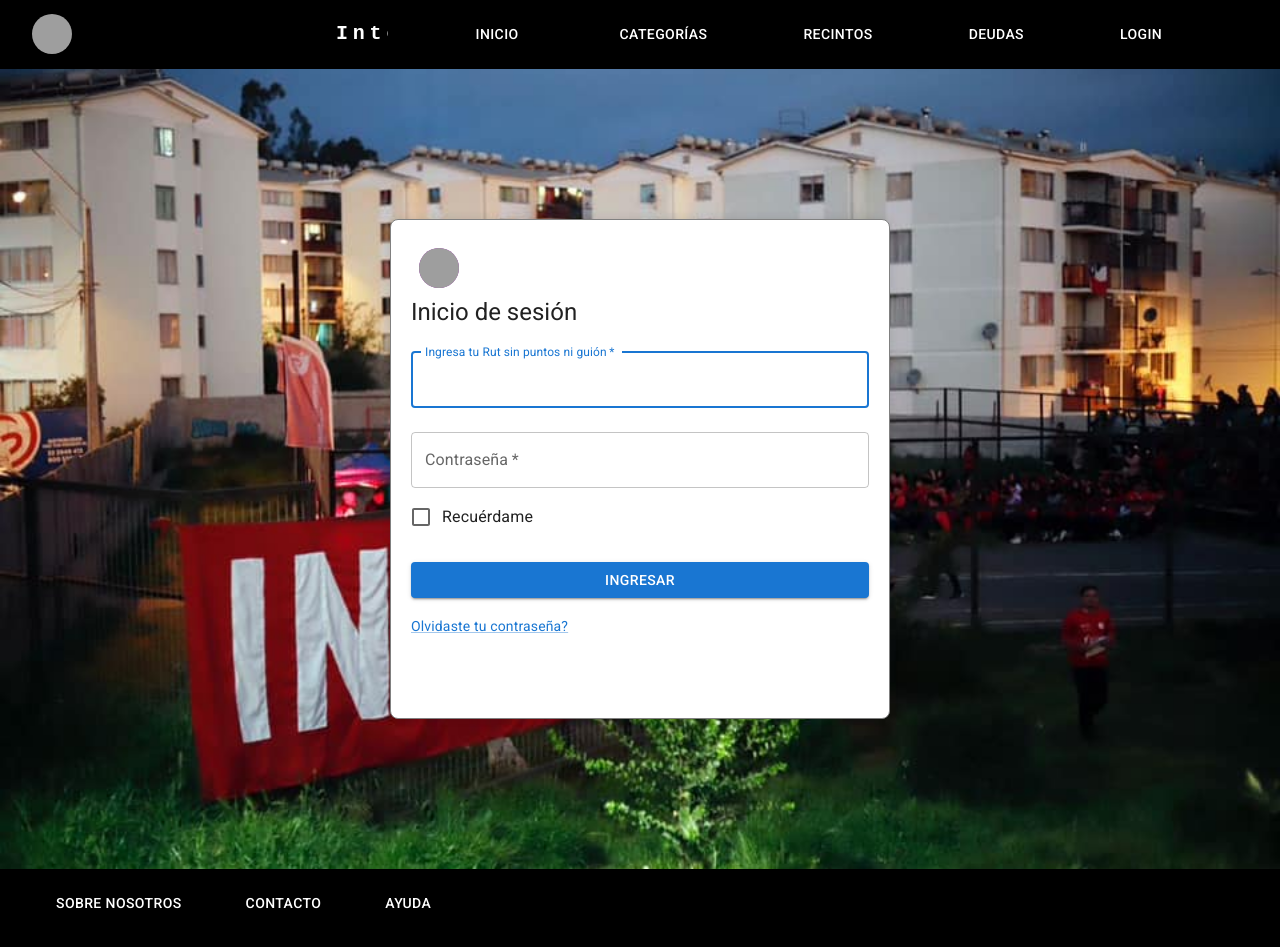
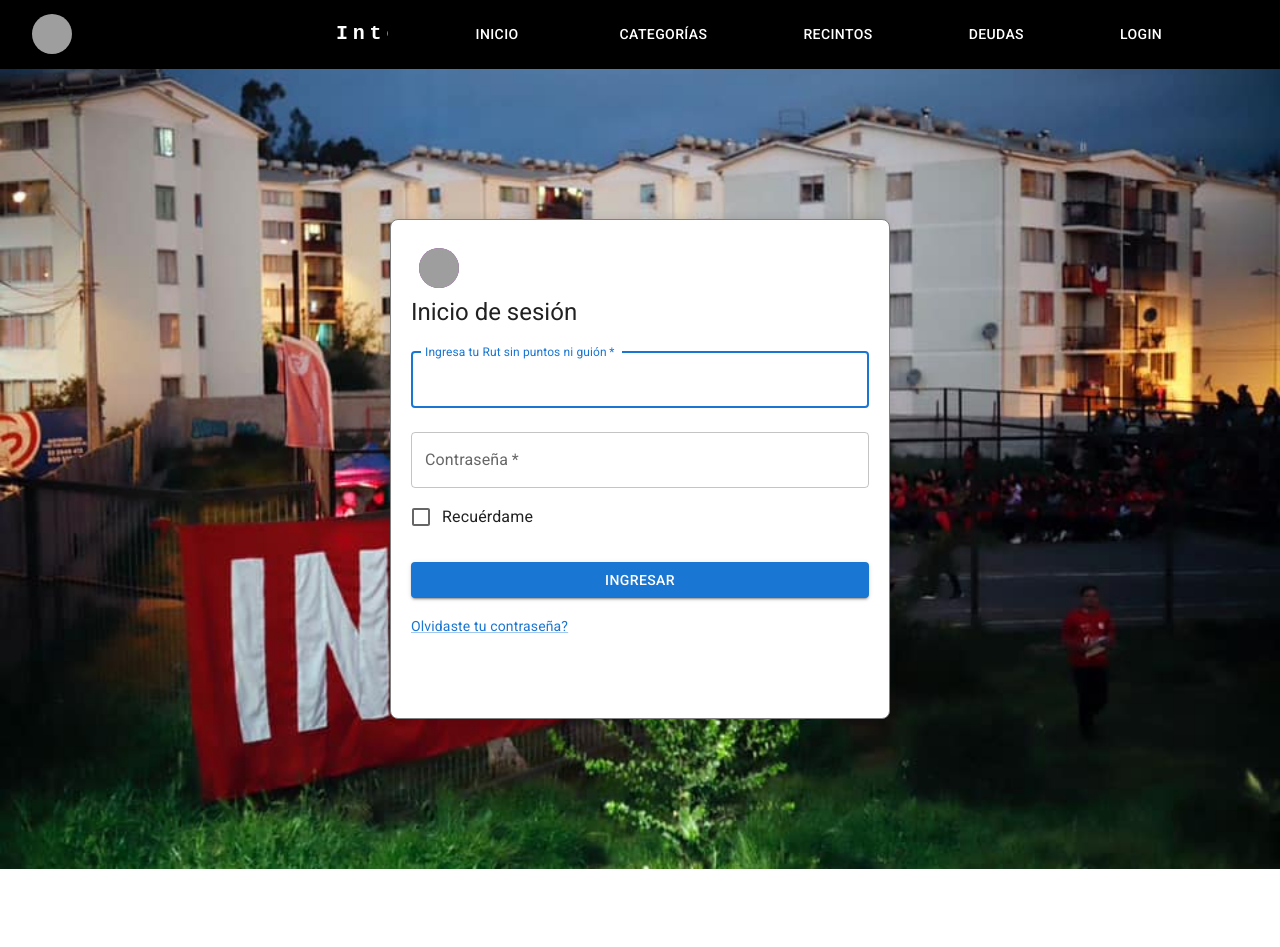
Before and after one commit to Chii1914/InterBM_WebSite, a React (Create React App) app: page /login in a window 1280 px wide. Shown: the top 947 px of the page. After the commit the page ends 869 px from the top, so only its background shows below. Built offline with nearby package versions, Linux system fonts and the light colour scheme; grey boxes are pictures that could not be loaded.

Commit message:
Últimos cambios

```diff
--- a/src/layouts/full-layout/MainLayout.jsx
+++ b/src/layouts/full-layout/MainLayout.jsx
@@ -17,7 +17,6 @@ function MainLayout() {
         <>
         <Header />
           <Outlet />
-          <Footer />
         </>
       ) : (
         <Backdrop
--- a/src/pages/Login/Components/Login_component.jsx
+++ b/src/pages/Login/Components/Login_component.jsx
@@ -29,11 +29,11 @@ export default function SignIn() {
     e.preventDefault();
     try {
       const res = await axios.post("/userver/", inputs);
-
+      console.log(res)
       if (res.data.status === true) {
         alert("Bienvenido ");
 
-      }else if(res.data.message === "Usuario no encontrado"){
+      }else if(res.data.message === "Usuario no existente"){
         alert("Usuario no encontrado")
       }else if(res.data.message === "Contraseña incorrecta"){
         alert("Contraseña incorrecta")
```
